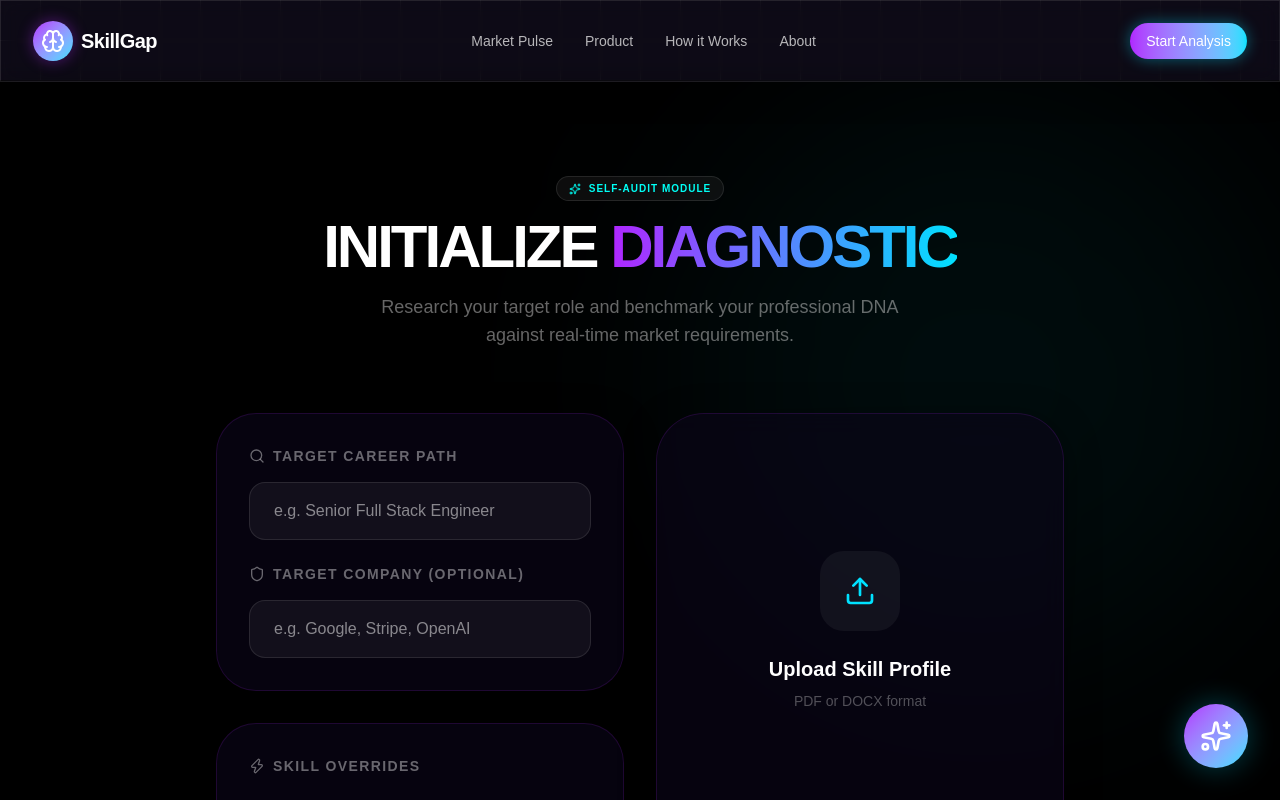
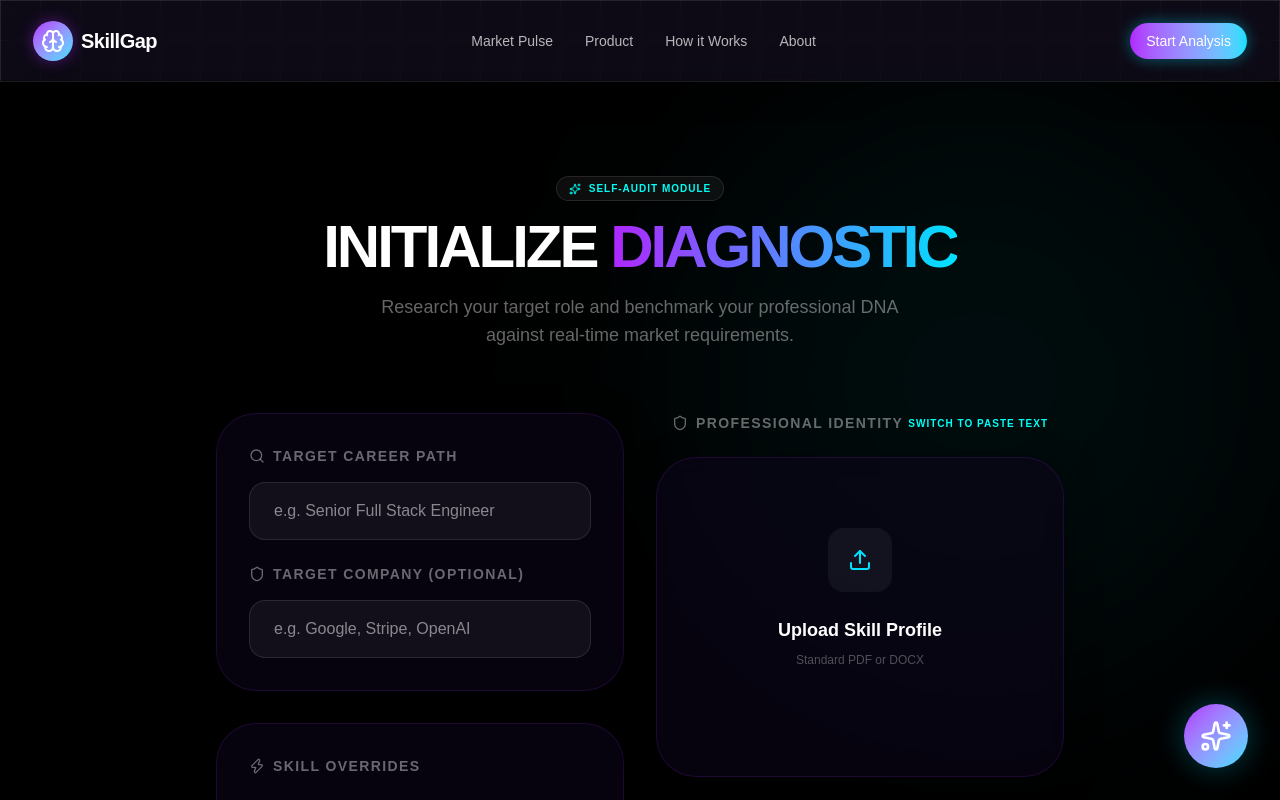
Before and after one commit to Siddhu-cse/SkillGapAnalyzer, a Next.js app: page /analyze in a window 1280 px wide. Shown: the top 800 px of the page. Built offline with nearby package versions, Linux system fonts and the light colour scheme.

Commit message:
Fix PDF parsing with robust fallbacks and add manual text input mode

```diff
--- a/next.config.ts
+++ b/next.config.ts
@@ -1,7 +1,7 @@
 import type { NextConfig } from "next";
 
 const nextConfig: NextConfig = {
-  serverExternalPackages: ["pdf-parse"],
+  serverExternalPackages: ["pdf-parse", "pdf2json", "mammoth"],
 };
 
 export default nextConfig;
--- a/src/app/analyze/page.tsx
+++ b/src/app/analyze/page.tsx
@@ -9,11 +9,14 @@ import { useRouter } from "next/navigation";
 export default function AnalyzePage() {
   const router = useRouter();
   const [file, setFile] = useState<File | null>(null);
+  const [resumeText, setResumeText] = useState("");
+  const [isManualMode, setIsManualMode] = useState(false);
   const [roleSearch, setRoleSearch] = useState("");
   const [targetCompany, setTargetCompany] = useState("");
   const [manualSkills, setManualSkills] = useState<string[]>([]);
   const [newSkill, setNewSkill] = useState("");
   const [isAnalyzing, setIsAnalyzing] = useState(false);
+
   const handleFileUpload = (e: React.ChangeEvent<HTMLInputElement>) => {
     if (e.target.files?.[0]) setFile(e.target.files[0]);
   };
@@ -30,12 +33,17 @@ export default function AnalyzePage() {
   };
 
   const startAnalysis = async () => {
-    if (!file || !roleSearch) return;
+    if ((!file && !isManualMode) || (isManualMode && !resumeText) || !roleSearch) return;
     setIsAnalyzing(true);
 
     const formData = new FormData();
-    formData.append("resume", file);
-    formData.append("jobDescription", roleSearch); // Passing the role title as the JD context
+    if (isManualMode) {
+      formData.append("resumeText", resumeText);
+    } else {
+      if (file) formData.append("resume", file);
+    }
+
+    formData.append("jobDescription", roleSearch);
     if (targetCompany) formData.append("targetCompany", targetCompany);
     formData.append("manualSkills", JSON.stringify(manualSkills));
 
@@ -154,29 +162,60 @@ export default function AnalyzePage() {
             </div>
           </motion.div>
 
-          {/* Right: Profile Upload */}
+          {/* Right: Profile Input */}
           <motion.div
             initial={{ opacity: 0, x: 20 }}
             animate={{ opacity: 1, x: 0 }}
-            className="glass-panel p-10 rounded-[3rem] border-2 border-dashed border-white/10 flex flex-col items-center justify-center text-center group hover:border-[var(--color-neon-cyan)]/30 transition-all cursor-pointer relative overflow-hidden"
+            className="space-y-6"
           >
+            <div className="flex items-center justify-between px-4">
+              <h2 className="text-sm font-black uppercase tracking-widest text-white/40 flex items-center gap-2">
+                <Shield className="w-4 h-4" />
+                Professional Identity
+              </h2>
+              <button
+                onClick={() => setIsManualMode(!isManualMode)}
+                className="text-[10px] font-black uppercase tracking-widest text-[var(--color-neon-cyan)] hover:text-white transition-colors"
+              >
+                {isManualMode ? "Switch to File Upload" : "Switch to Paste Text"}
+              </button>
+            </div>
+
+            {isManualMode ? (
+              <div className="glass-panel p-6 rounded-[2.5rem] border border-white/10 h-[320px] flex flex-col">
+                <textarea
+                  placeholder="Paste your full resume text here... (Best for scanned PDFs or formatting issues)"
+                  value={resumeText}
+                  onChange={(e) => setResumeText(e.target.value)}
+                  className="flex-1 bg-white/5 border border-white/10 rounded-2xl p-6 text-sm outline-none resize-none focus:border-[var(--color-neon-cyan)]/50 transition-all font-mono"
+                />
+              </div>
+            ) : (
+              <div className="glass-panel p-10 rounded-[2.5rem] border-2 border-dashed border-white/10 h-[320px] flex flex-col items-center justify-center text-center group hover:border-[var(--color-neon-cyan)]/30 transition-all cursor-pointer relative overflow-hidden">
                 <input
                   type="file"
                   onChange={handleFileUpload}
                   className="absolute inset-0 opacity-0 cursor-pointer z-20"
                   accept=".pdf,.docx"
                 />
-            <div className="w-20 h-20 rounded-3xl bg-white/5 flex items-center justify-center mb-6 group-hover:scale-110 transition-transform">
-              <Upload className="w-8 h-8 text-[var(--color-neon-blue)]" />
+                <div className="w-16 h-16 rounded-2xl bg-white/5 flex items-center justify-center mb-6 group-hover:scale-110 transition-transform">
+                  <Upload className="w-6 h-6 text-[var(--color-neon-blue)]" />
                 </div>
-            <h3 className="text-xl font-bold mb-2">
+                <h3 className="text-lg font-bold mb-2">
                   {file ? file.name : "Upload Skill Profile"}
                 </h3>
-            <p className="text-white/30 text-sm mb-6">
-              {file ? `${(file.size / 1024 / 1024).toFixed(2)} MB` : "PDF or DOCX format"}
+                <p className="text-white/30 text-xs mb-6">
+                  {file ? `${(file.size / 1024 / 1024).toFixed(2)} MB` : "Standard PDF or DOCX"}
                 </p>
                 <div className="text-[10px] font-black uppercase tracking-[0.2em] text-[var(--color-neon-cyan)] opacity-0 group-hover:opacity-100 transition-opacity">
                   Drop file to initialize
+                </div>
+              </div>
+            )}
+
+            <div className="px-4 py-3 rounded-2xl bg-[var(--color-neon-purple)]/5 border border-[var(--color-neon-purple)]/20 text-[10px] text-white/60 leading-relaxed">
+              <span className="text-[var(--color-neon-purple)] font-black uppercase mr-2">Pro Tip:</span>
+              If your PDF is an image scan, use the "Paste Text" mode for 100% accuracy.
             </div>
           </motion.div>
         </div>
@@ -190,7 +229,7 @@ export default function AnalyzePage() {
         >
           <Button
             size="lg"
-            disabled={!file || !roleSearch || isAnalyzing}
+            disabled={(!file && !isManualMode) || (isManualMode && !resumeText) || !roleSearch || isAnalyzing}
             onClick={startAnalysis}
             className="px-20 py-10 text-2xl rounded-3xl font-black uppercase tracking-[0.2em] shadow-[0_0_40px_rgba(0,225,255,0.2)] disabled:opacity-20"
           >
--- a/src/app/api/analyze/route.ts
+++ b/src/app/api/analyze/route.ts
@@ -11,61 +11,75 @@ export async function POST(req: NextRequest) {
     const targetCompany = formData.get("targetCompany") as string;
     const manualSkillsStr = formData.get("manualSkills") as string;
     const manualSkills = manualSkillsStr ? JSON.parse(manualSkillsStr) : [];
+    const directResumeText = formData.get("resumeText") as string;
 
-    if (!file || !jobDescription) {
-      return NextResponse.json({ error: "Missing required data." }, { status: 400 });
+    if (!jobDescription) {
+      return NextResponse.json({ error: "Missing required role data." }, { status: 400 });
     }
 
     const apiKey = process.env.GROQ_API_KEY;
     if (!apiKey) return NextResponse.json({ error: "No API Key." }, { status: 500 });
 
-    let resumeText = "";
+    let resumeText = directResumeText || "";
+
+    if (!resumeText) {
+      if (!file) {
+        return NextResponse.json({ error: "Missing resume data. Please upload a file or paste text." }, { status: 400 });
+      }
+
       try {
         const arrayBuffer = await file.arrayBuffer();
         const buffer = Buffer.from(arrayBuffer);
         const fileName = file.name.toLowerCase();
 
+        console.log(`[Parser] Analyzing file: ${fileName}, Size: ${buffer.length} bytes`);
+
         if (fileName.endsWith(".docx")) {
           const result = await mammoth.extractRawText({ buffer });
           resumeText = result.value;
         } else if (fileName.endsWith(".pdf")) {
+          // Attempt 1: pdf-parse
           try {
+            console.log("[Parser] Attempting pdf-parse...");
             const data = await pdfParse(buffer);
             resumeText = data.text;
+          } catch (err) {
+            console.error("[Parser] pdf-parse failed:", err);
+          }
 
+          // Attempt 2: pdf2json (Fallback or if text is empty)
           if (!resumeText || resumeText.trim().length === 0) {
+            try {
+              console.log("[Parser] Attempting pdf2json fallback...");
               const pdfParser = new PDFParser(null, true);
               resumeText = await new Promise((resolve, reject) => {
-              pdfParser.on("pdfParser_dataError", (errData: Error | { parserError: Error }) => reject(errData));
+                pdfParser.on("pdfParser_dataError", (errData: any) => reject(errData));
                 pdfParser.on("pdfParser_dataReady", () => {
-                resolve(pdfParser.getRawTextContent());
+                  const rawText = pdfParser.getRawTextContent();
+                  resolve(decodeURIComponent(rawText));
                 });
                 pdfParser.parseBuffer(buffer);
               });
+            } catch (err) {
+              console.error("[Parser] pdf2json fallback failed:", err);
             }
-        } catch {
-          const pdfParser = new PDFParser(null, true);
-          resumeText = await new Promise((resolve, reject) => {
-            pdfParser.on("pdfParser_dataError", (errData: Error | { parserError: Error }) => reject(errData));
-            pdfParser.on("pdfParser_dataReady", () => {
-              resolve(pdfParser.getRawTextContent());
-            });
-            pdfParser.parseBuffer(buffer);
-          });
           }
         } else {
           return NextResponse.json({ error: "Unsupported file format. Please upload a PDF or DOCX file." }, { status: 400 });
         }
 
+        console.log(`[Parser] Extraction complete. Text length: ${resumeText?.length || 0}`);
+
         if (!resumeText || resumeText.trim().length === 0) {
-        throw new Error("No text content could be extracted from the file.");
+          throw new Error("No text content could be extracted from the file. It might be an image-based scan.");
         }
 
       } catch (err: unknown) {
-      console.error("File Parsing Error:", err);
+        console.error("[Parser] Final extraction error:", err);
         return NextResponse.json({
           error: "We couldn't read your CV properly. Please ensure it's not a scanned image and is a standard PDF or DOCX."
         }, { status: 400 });
+      }
     }
 
     const prompt = `You are 'The Brutal Career Architect'. You perform surgical-grade, unapologetic analysis with strict logical relevance. You do not sugarcoat.
```
Lines whose indentation alone changed are shown as unchanged.
